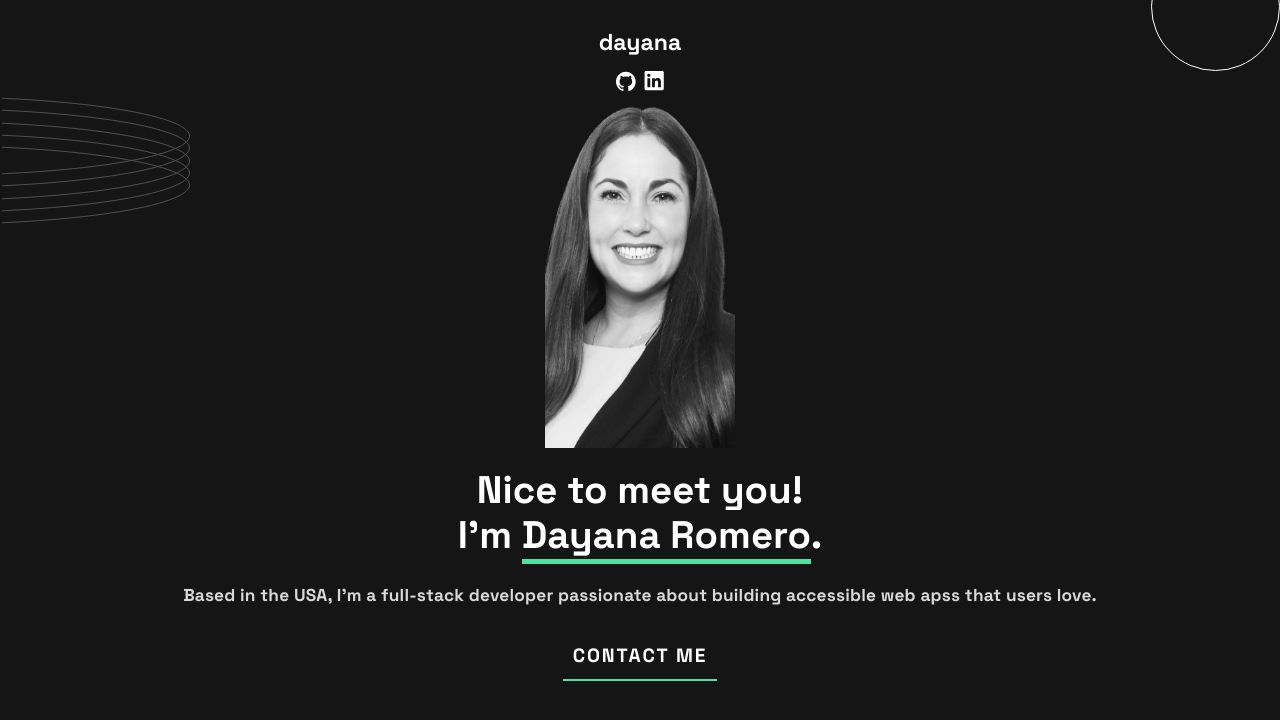
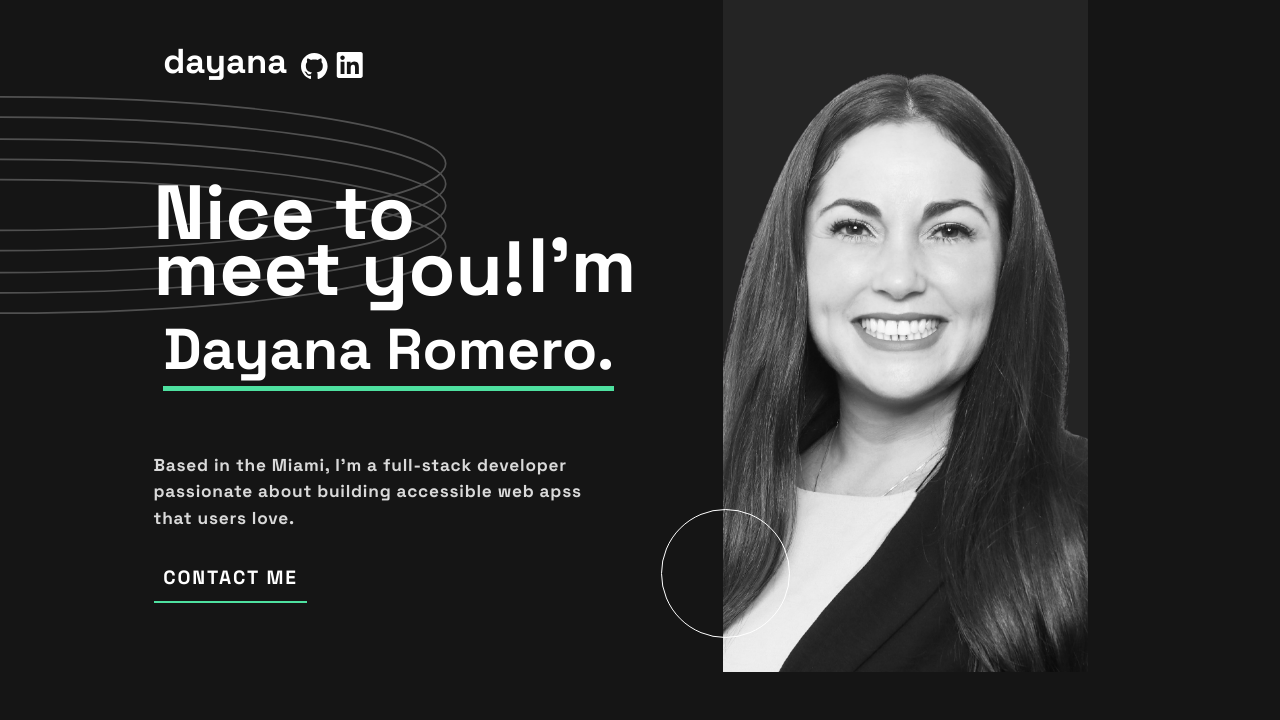
Before and after one commit to drv0228/dayana-portfolio, a React (Create React App) app: page / in a window 1280 px wide. Shown: the top 720 px of the page. Built offline with nearby package versions, Linux system fonts and the light colour scheme.

Commit message:
Adapt About Component layout for tablet viewport - Implement responsive design for an optimal tablet viewing experience - Pending: Adapt component layout for desktop viewport

```diff
--- a/src/components/About/About.js
+++ b/src/components/About/About.js
@@ -17,9 +17,9 @@ function About() {
       <img className="ovals" src={ovals} alt={'ovals image for a cute design'} />
       <img className="image" src={headshot} alt={'headshot of dayana, owner of the site'} />
       <img className="circle" src={oval} alt={'circle image for a cute design'} />
-      <p className="about-presentation">Nice to meet you!</p>
-      <p className="about-presentation">I'm <spam className="highlight">Dayana Romero</spam>.</p>
-      <p className="about-author">Based in the USA, I'm a full-stack developer passionate about building accessible web apss that users love.</p>
+      <div className="presentation-section"><p className="about-presentation">Nice to</p><p className="about-presentation">meet you!</p></div>
+      <div className="presentation-section"><p className="about-presentation displace">I'm</p><div><spam className="highlight">Dayana Romero.</spam></div></div>
+      <p className="about-author">Based in the Miami, I'm a full-stack developer passionate about building accessible web apss that users love.</p>
       <p className="about-contact">CONTACT ME</p>
       </div>
 
--- a/src/components/About/About.scss
+++ b/src/components/About/About.scss
@@ -6,10 +6,22 @@
     display: flex;
     flex-direction: column;
     align-items: center;
-
+    @include tablet {
+    align-items: first baseline;
+    }
+    @include desktop {
+        padding: 0rem 7rem;
+    }
 }
 .about-title {
     margin: 1rem 0rem 0.5rem 0rem;
+    @include tablet {
+        font-size: 1.8rem;
+        padding: 0.5rem;
+    }
+    @include desktop {
+        padding-top: 1rem;
+    }
 }
 .icons-container {
     display: flex;
@@ -23,36 +35,92 @@
     top: 3rem;
     z-index: 2;
     background-color: transparent;
+    @include tablet {
+        top: 1.6rem;
+        left: 8rem;
+    }
+    @include desktop {
+        width: 1.8rem;
+        top: 2rem;
+    }
 }
 .ovals {
-    // width: 60vw;
     position: absolute;
     top: 5rem;
     left: 0.1rem;
+    @include tablet {
+        left: 0rem;
+        width: 45vw;
+        height: 17vw;
+        background-color: transparent;
+    }
 }
 .image {
-    width: 190px;
-    height: 383px;
+    width: 12rem;
+    height: 24rem;
     margin-bottom: 1rem;
     background-color: #979797;
     background: none;
     z-index: 1;
+    @include tablet {
+        width: 15rem;
+        height: 30rem;
+        position: absolute;
+        top: 2rem;
+        right: -1rem;
+    }
+    @include desktop {
+        width: 19rem;
+        height: 35rem;
+        top: 0rem;
+        right: 10rem;
+        background-color: $s-black;
+    }
 }
 .circle {
  position: absolute;
  background-color: transparent;
  top: -3rem;
  right: 0rem;
+ @include desktop {
+    top: 26.5rem;
+    right: 25.5rem;
+    z-index: 1;
+ }
+}
+.presentation-section {
+    display: flex;
+    flex-direction: row;
+    margin-top: 1rem;
+    @include tablet{
+    flex-direction: column;
+    align-items: first baseline;
+    margin-top: 4rem;
+    }
 }
 .about-presentation {
     font-size: 2rem;
-    padding: 0.5rem;
+    // padding: 0.5rem;
+    @include tablet {
+        font-size: 4rem;
+        padding-top: 1.5rem;
+        background-color: transparent;
+        z-index: 1;
+    }
 }
 .about-author {
     font-size: 0.9rem;
     color: $p-grey;
     margin: 1.25rem 0.5rem;
     letter-spacing: 0.01rem;
+    @include tablet {
+        width: 24rem;
+        font-size: 0.9rem;
+        letter-spacing: 0.04rem;
+        margin-top: 0rem;
+        margin-left: 0.5rem;
+        text-align: left;
+    }
 }
 .about-contact {
     font-size: 1rem;
@@ -63,4 +131,17 @@
 .highlight {
     font-size: 2rem;
     border-bottom: 5px solid $p-green;
+    margin-left: 0.5rem;
+    @include tablet {
+        position: relative;
+        top: -4rem;
+        font-size: 3rem;
+        margin-top: 0rem;
+        background-color: transparent;
+    }
 }
+.displace {
+    position: relative;
+    bottom: 7rem;
+    left: 19.5rem;
+}
```
